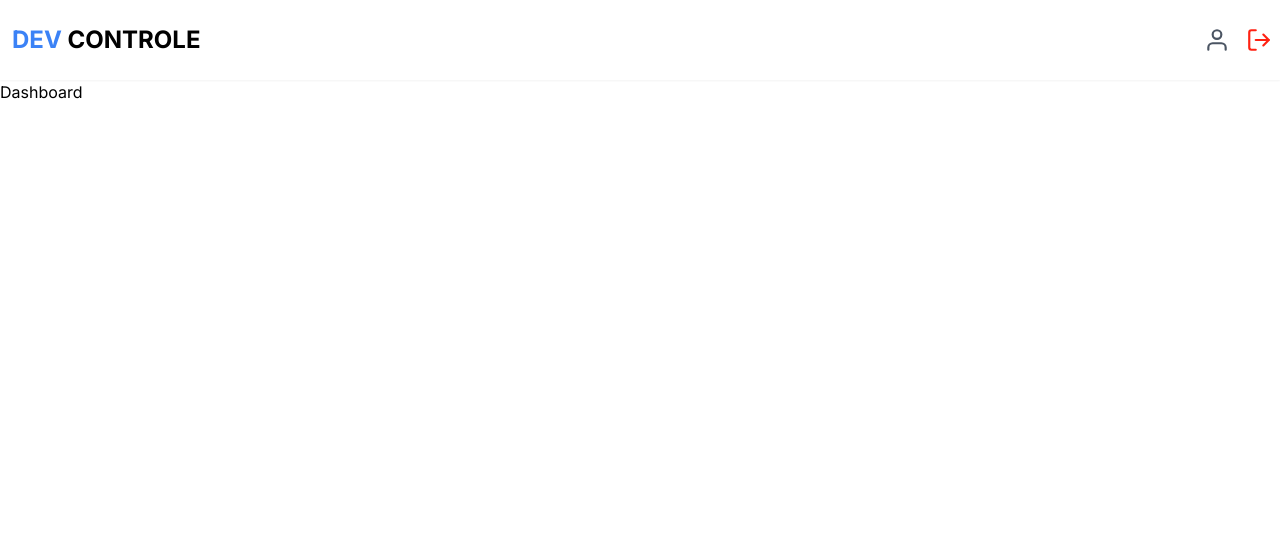
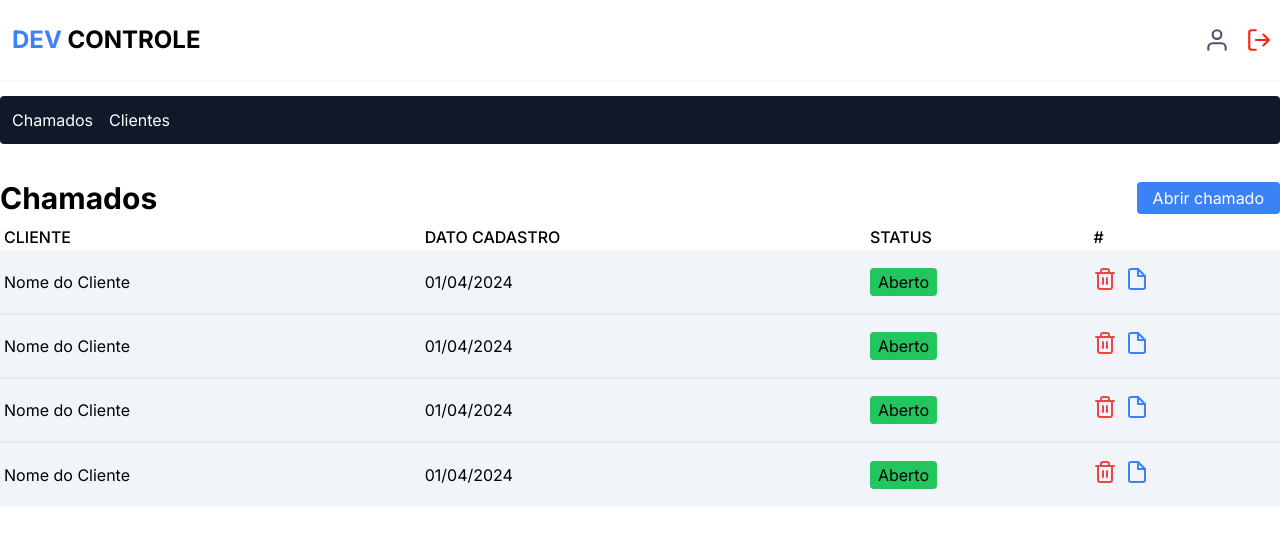
Before and after one commit to caiokronuz/devcontrole, a Next.js app: page /dashboard in a window 1280 px wide. Shown: the top 544 px of the page. Built offline with nearby package versions, Linux system fonts and the light colour scheme; no server answers; sample sign-in values are in the browser's storage.

Commit message:
feito configuração para rota privada. estilizado página dashboard e criando página de clientes (customers)

```diff
--- /dev/null
+++ b/src/app/dashboard/components/header/index.tsx
@@ -0,0 +1,17 @@
+import { Container } from "@/components/container"
+import Link from "next/link"
+
+export function DashboardHeader(){
+    return(
+        <Container>
+            <header className="w-full bg-gray-900 my-4 p-3 rounded flex gap-4 text-white">
+                <Link href="/dashboard" className="hover:font-bold duration-300">
+                    Chamados
+                </Link>
+                <Link href="/dashboard/customer" className="hover:font-bold duration-300">
+                    Clientes
+                </Link>
+            </header>
+        </Container>
+    )
+}
--- /dev/null
+++ b/src/app/dashboard/components/ticket/index.tsx
@@ -0,0 +1,23 @@
+import {FiTrash2, FiFile} from 'react-icons/fi'
+
+export function TicketItem(){
+    return(
+        <>
+            <tr className='border-b-2 border-b-slate-200 h-16 last:border-b-0 bg-slate-100 hover:bg-gray-200 duration-300'>
+                <td className='text-left pl-1'>Nome do Cliente</td>
+                <td className='text-left hidden sm:table-cell'>01/04/2024</td>
+                <td className='text-left'>
+                    <span className="bg-green-500 px-2 py-1 rounded">Aberto</span>
+                </td>
+                <td className='text-left'>
+                    <button className='mr-2'>
+                        <FiTrash2 size={24} color="#EF4444" />
+                    </button>
+                    <button>
+                        <FiFile size={24} color="#3B82F6" />
+                    </button>
+                </td>
+            </tr>
+        </>
+    )
+}
--- /dev/null
+++ b/src/app/dashboard/customer/components/card/index.tsx
@@ -0,0 +1,7 @@
+export function CustomerCard(){
+    return(
+        <article className="flex flex-col bg-gray-100 border-2 p-2 rounded-lg gap-2 hover:scale-105">
+            <h2>Nome: Nome Cliente</h2>
+        </article>
+    )
+}
--- /dev/null
+++ b/src/app/dashboard/customer/page.tsx
@@ -0,0 +1,27 @@
+import Link from "next/link"
+
+import { CustomerCard } from "./components/card"
+
+import { Container } from "@/components/container"
+
+export default function Customer(){
+    return(
+        <Container>
+            <main className="mt-9 mb-2">
+                <div className="flex items-center justify-between">
+                    <h1 className="text-3xl font-bold">Meus clientes</h1>
+                    <Link href="/dashboard/customer/new" className="bg-blue-500 text-white px-4 py-1 rounded">
+                       Novo cliente
+                    </Link>
+                </div>
+
+                <section>
+                    <CustomerCard />
+                    <CustomerCard />
+                    <CustomerCard />
+                </section>
+
+            </main>
+        </Container>
+    )
+}
--- /dev/null
+++ b/src/app/dashboard/layout.tsx
@@ -0,0 +1,24 @@
+import { ReactNode } from "react";
+
+import {auth} from '@/lib/auth';
+import {redirect} from 'next/navigation'
+
+import { DashboardHeader } from "./components/header";
+
+
+export default async function DashboardLayout({children}: {children: ReactNode}){
+
+    const session = await auth();
+
+    if(!session || !session.user){
+        redirect("/")
+    }
+
+    return(
+        <>
+            <DashboardHeader />
+            {children}
+        </>
+    )
+
+}
--- a/src/app/dashboard/page.tsx
+++ b/src/app/dashboard/page.tsx
@@ -1,7 +1,36 @@
+import Link from "next/link"
+
 import { Container } from "@/components/container"
+import { TicketItem } from "./components/ticket"
 
-export default function Dashboard(){
-    return(
-        <Container>Dashboard</Container>
+export default async function Dashboard() {
+    return (
+        <Container>
+            <main className="mt-9 mb-2">
+                <div className="flex items-center justify-between">
+                    <h1 className="text-3xl font-bold">Chamados</h1>
+                    <Link href="/dashboard/new" className="bg-blue-500 px-4 py-1 rounded text-white">
+                        Abrir chamado
+                    </Link>
+                </div>
+
+                <table className="min-w-full my-2">
+                    <thead>
+                        <tr>
+                            <th className="font-medium text-left pl-1">CLIENTE</th>
+                            <th className="font-medium text-left hidden sm:block">DATO CADASTRO</th>
+                            <th className="font-medium text-left">STATUS</th>
+                            <th className="font-medium text-left">#</th>
+                        </tr>
+                    </thead>
+                    <tbody>
+                         <TicketItem/>
+                         <TicketItem/>
+                         <TicketItem/>
+                         <TicketItem/>
+                    </tbody>
+                </table>
+            </main>
+        </Container>
     )
 }
```
